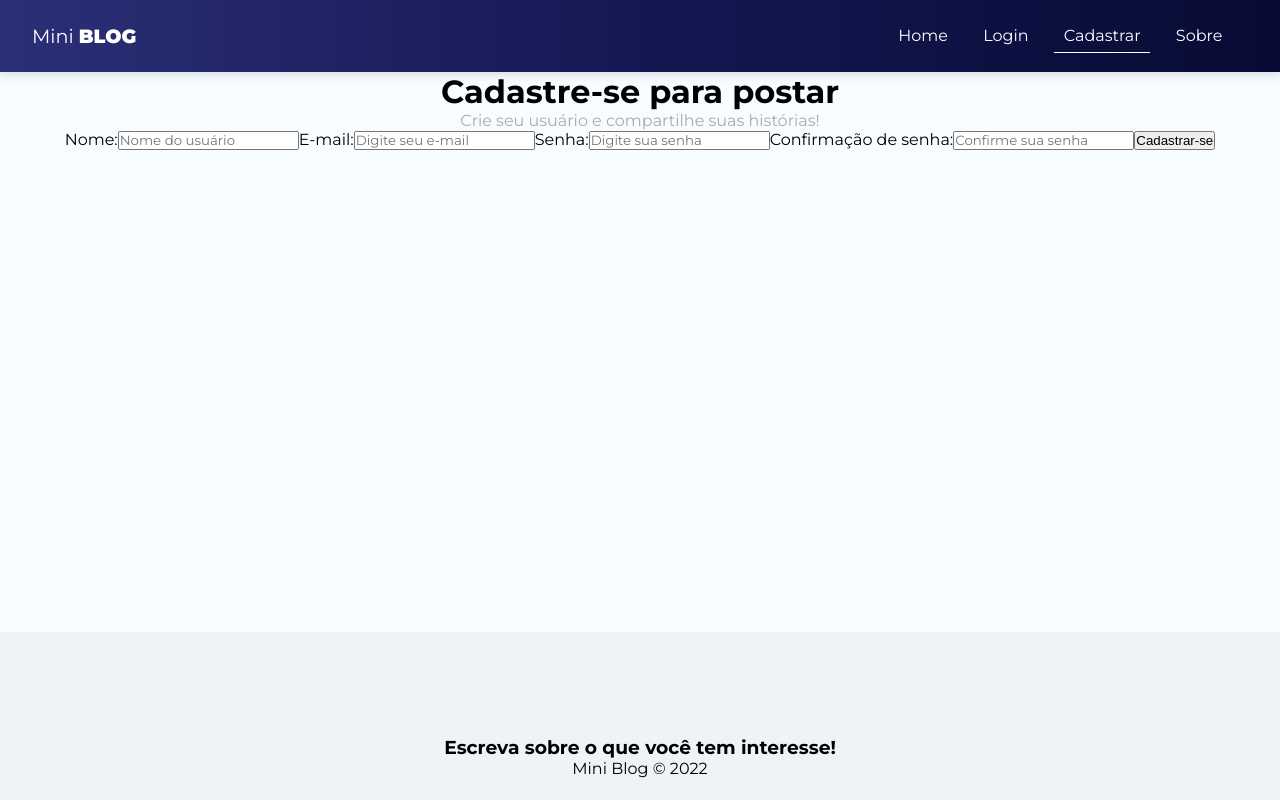
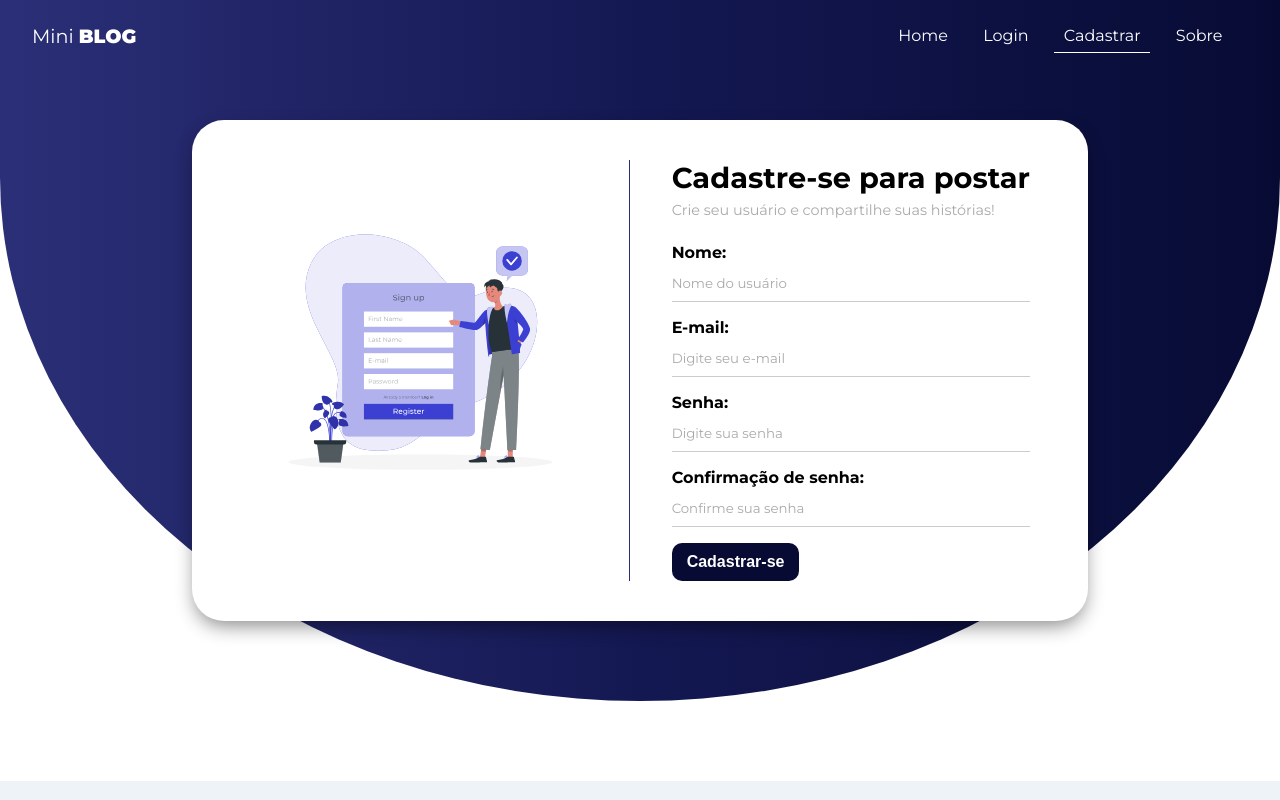
Before and after one commit to GilbertoScript/Mini-blog, a React (Vite) app: page /register in a window 1280 px wide. Shown: the top 800 px of the page. Built offline with nearby package versions, Linux system fonts and the light colour scheme.

Commit message:
Feature: :sparkles: Register css

```diff
--- a/src/App.scss
+++ b/src/App.scss
@@ -5,7 +5,6 @@
 }
 
 body {
-    background-color: #f6fcff;
     font-family: 'Montserrat', sans-serif;
 }
 
@@ -16,13 +15,67 @@
         margin-bottom: 5rem;
     }
 
+    // Glogal styles
+    .error {
+        color: #721c24;
+        background-color: #f8d7da;
+        border: 1px solid #f5c6cb;
+        padding: 5px;
+        border-radius: 5px;
+    }
 
-    // Glogal styles
+    .btn {
+        background-color: #070b34;
+        color: #fff;
+        text-align: center;
+        cursor: pointer;
+        border-radius: 10px;
+        font-weight: bold;
+        border: none;
+        padding: 10px 15px;
+        font-size: 1rem;
+        transition: .4s;
+
+        &:hover {
+            background-color: lighten(#070b34, 10%);
+            color: #fff;
+        }
+
+        &.btn-dark {
+            background-color: #000;
+            border-radius: 0;
+        }
+
+        &.btn-danger {
+
+            &:hover {
+                background-color: #dc3545;
+            }
+        }
+
+        &.btn-outline {
+            background-color: transparent;
+            border: 1px solid #000;
+            border-radius: 0;
+            color: #000;
+            padding: 7px 30px;
+
+            &:hover {
+                background-color: #000;
+            }
+        }
+    }
+
+    button[disabled] {
+        background-color: #aaa;
+    }
+
     input,
     textarea {
 
         &::placeholder {
             font-family: 'Montserrat', sans-serif;
+            color: #AAA;
         }
 
         &:focus {
@@ -45,4 +98,29 @@
             color: #bbb;
         }
     }
+
+    // Form styles
+    form {
+        margin: 0 auto;
+
+        label {
+            display: flex;
+            flex-direction: column;
+            margin-bottom: 1px;
+
+            span {
+                margin-bottom: .3rem;
+                font-weight: bold;
+                text-align: left;
+            }
+        }
+
+        input,
+        textarea {
+            border: none;
+            border-bottom: 1px solid #ccc;
+            padding: .6rem 0;
+            background-color: transparent;
+        }
+    }
 }
--- a/src/components/Navbar/Navbar.module.scss
+++ b/src/components/Navbar/Navbar.module.scss
@@ -2,7 +2,6 @@
 	display: flex;
 	justify-content: space-between;
 	align-items: center;
-	box-shadow: rgba(0, 0, 0, 0.15) 0 2px 10px 0;
 	padding: 1.5rem 2rem;
 	background: #2b2f77;
 	background: -webkit-linear-gradient(90deg, #2b2f77 0%, #141852 50%, #070b34 100%);
--- a/src/pages/Register/Register.jsx
+++ b/src/pages/Register/Register.jsx
@@ -1,10 +1,20 @@
 import styles from './Register.module.scss'
+import registerImg from '../../assets/register.svg'
+
 import { useState, useEffect } from 'react'
 
 const Register = () => {
 
 	return (
 		<div className={styles.register}>
+
+			<div className={styles.formBox}>
+
+				<div className={styles.imageColumn}>
+					<img src={registerImg} alt="Imagem de cadastrar" />
+				</div>
+
+				<div className={styles.formColumn}>
 					<h1>Cadastre-se para postar</h1>
 					<p>Crie seu usuário e compartilhe suas histórias!</p>
 
@@ -53,6 +63,8 @@
 						<button className="btn">Cadastrar-se</button>
 					</form>
 				</div>
+			</div>
+		</div>
 	)
 }
 
--- a/src/pages/Register/Register.module.scss
+++ b/src/pages/Register/Register.module.scss
@@ -1,7 +1,54 @@
 .register {
-	text-align: center;
+	background-color: #000;
+	border-radius: 0 0 60% 60%/0 0 100% 100%;
+	padding-bottom: 5rem;
+	background: #2b2f77;
+	background: -webkit-linear-gradient(90deg, #2b2f77 0%, #141852 50%, #070b34 100%);
+	background: linear-gradient(90deg, #2b2f77 0%, #141852 50%, #070b34 100%);
+	padding-top: 3rem;
+	display: flex;
+	justify-content: center;
 
-	p {
-		color: #aaa;
+	.formBox {
+		display: flex;
+		justify-content: space-evenly;
+
+		width: 70%;
+		border-radius: 2rem;
+		padding: 2.5rem 1rem;
+		background: #fff;
+		-webkit-box-shadow: 0 8px 19px -3.5px rgba(0, 0, 0, 0.47);
+		-moz-box-shadow: 0 8px 19px -3.5px rgba(0, 0, 0, 0.47);
+		box-shadow: 0 8px 19px -3.5px rgba(0, 0, 0, 0.47);
+
+		.imageColumn {
+			border-right: 1px solid #2b2f77;
+
+			img {
+				width: 90%;
+				height: 90%;
+			}
+		}
+
+		.formColumn {
+
+			h1 {
+				font-size: 1.8rem;
+				margin-bottom: 0.35rem;
+			}
+
+			p {
+				font-size: 0.9rem;
+				color: #aaa;
+				margin-bottom: 1.5rem;
+			}
+
+			form {
+
+				label {
+					margin-bottom: 1rem;
+				}
+			}
+		}
 	}
 }
```
Also changed, not shown: src/assets/register.svg (added). Lines whose indentation alone changed are shown as unchanged.
